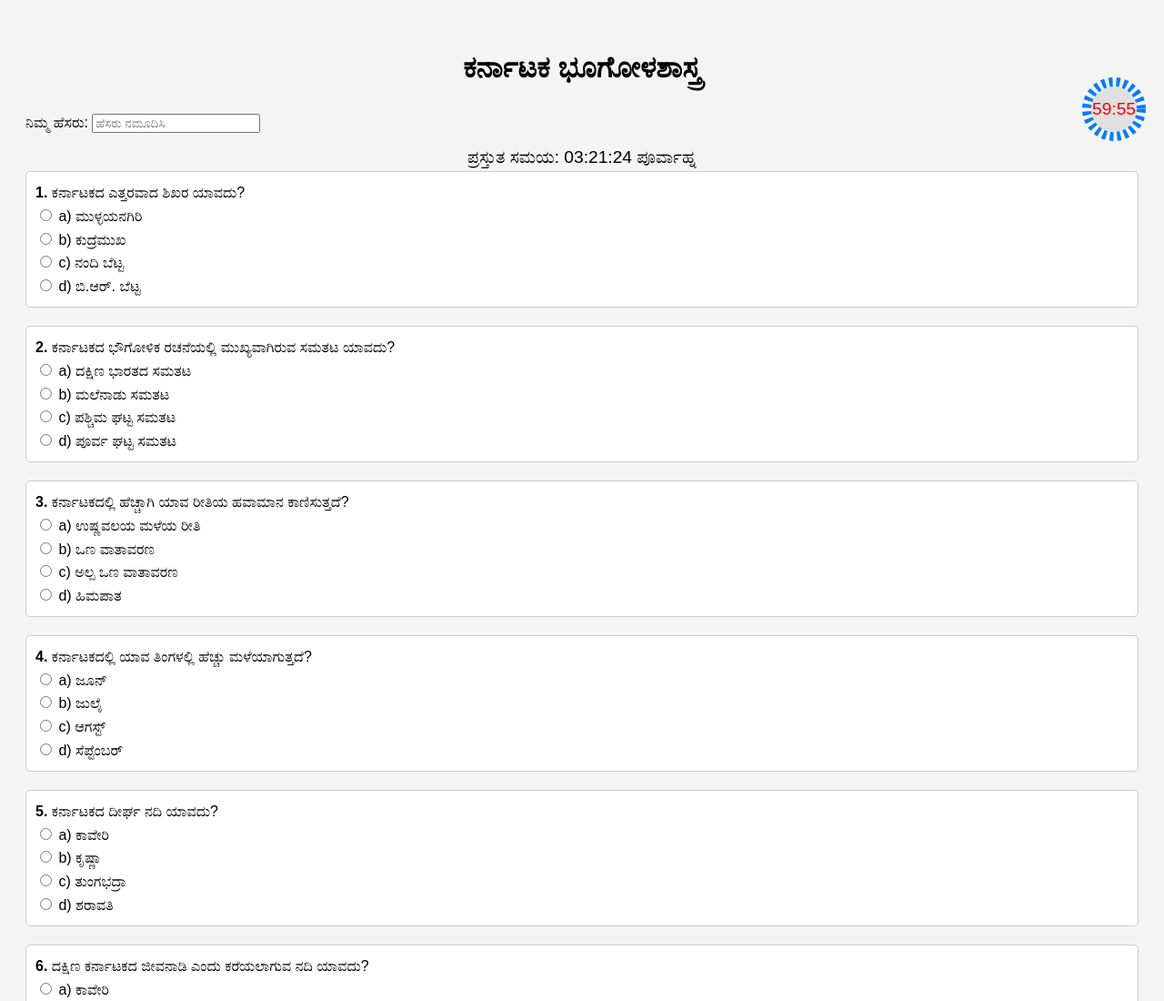
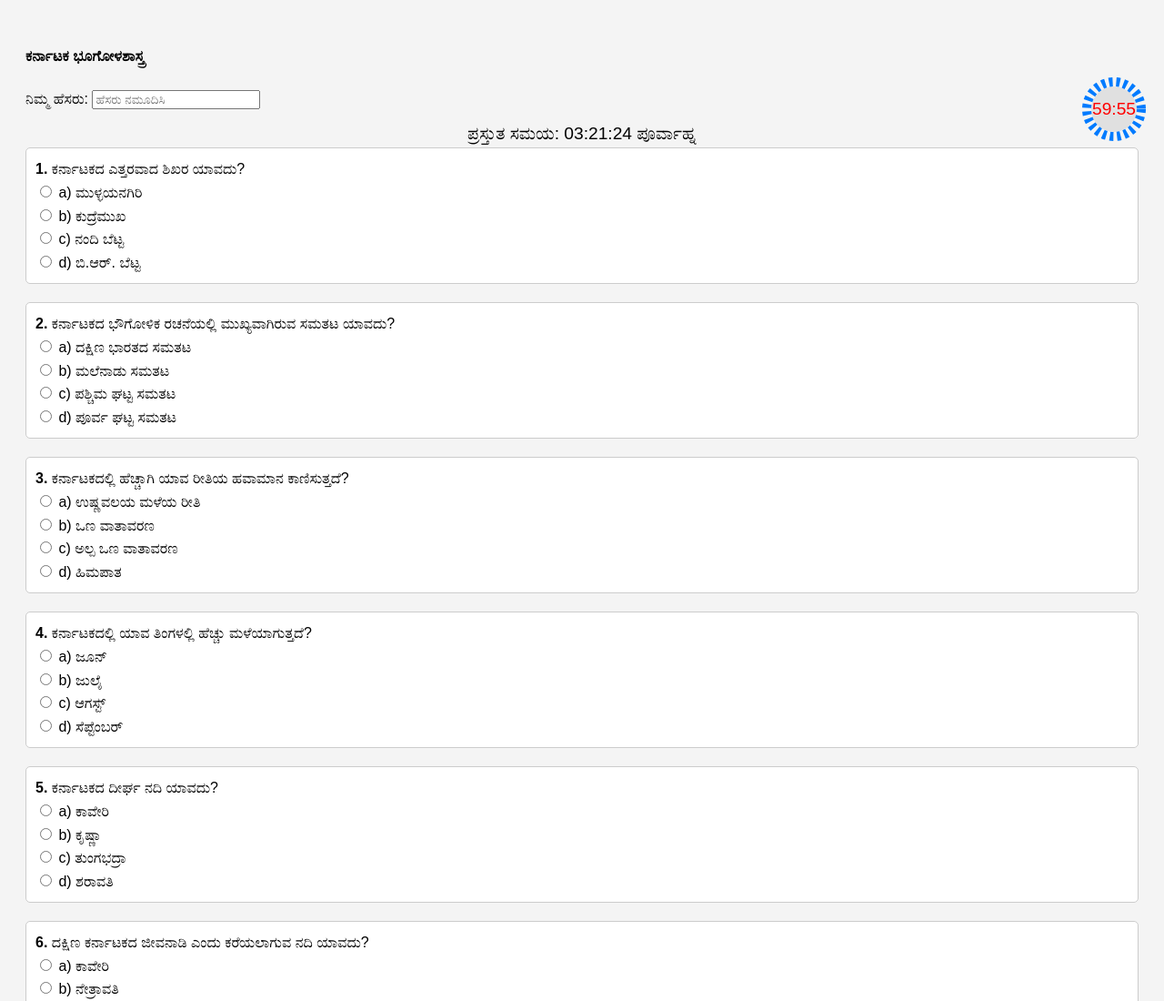
Before and after one commit to Praveen-BM/Govt, a plain HTML site: page index.html in a window 1280 px wide. Shown: the top 1100 px of the page at 91% size. Drawn offline with Linux system fonts and the light colour scheme.

Commit message:
Update index.html

```diff
--- a/index.html
+++ b/index.html
@@ -254,7 +254,7 @@ scoreboard.innerHTML = `
 </head>
 <body>
 
-    <h1>ಕರ್ನಾಟಕ ಭೂಗೋಳಶಾಸ್ತ್ರ</h1>
+    <h4>ಕರ್ನಾಟಕ ಭೂಗೋಳಶಾಸ್ತ್ರ</h4>
 	<label for="user-name">ನಿಮ್ಮ ಹೆಸರು:</label>
     <input type="text" id="user-name" placeholder="ಹೆಸರು ನಮೂದಿಸಿ">
 	<div id="current-time"></div>
```
